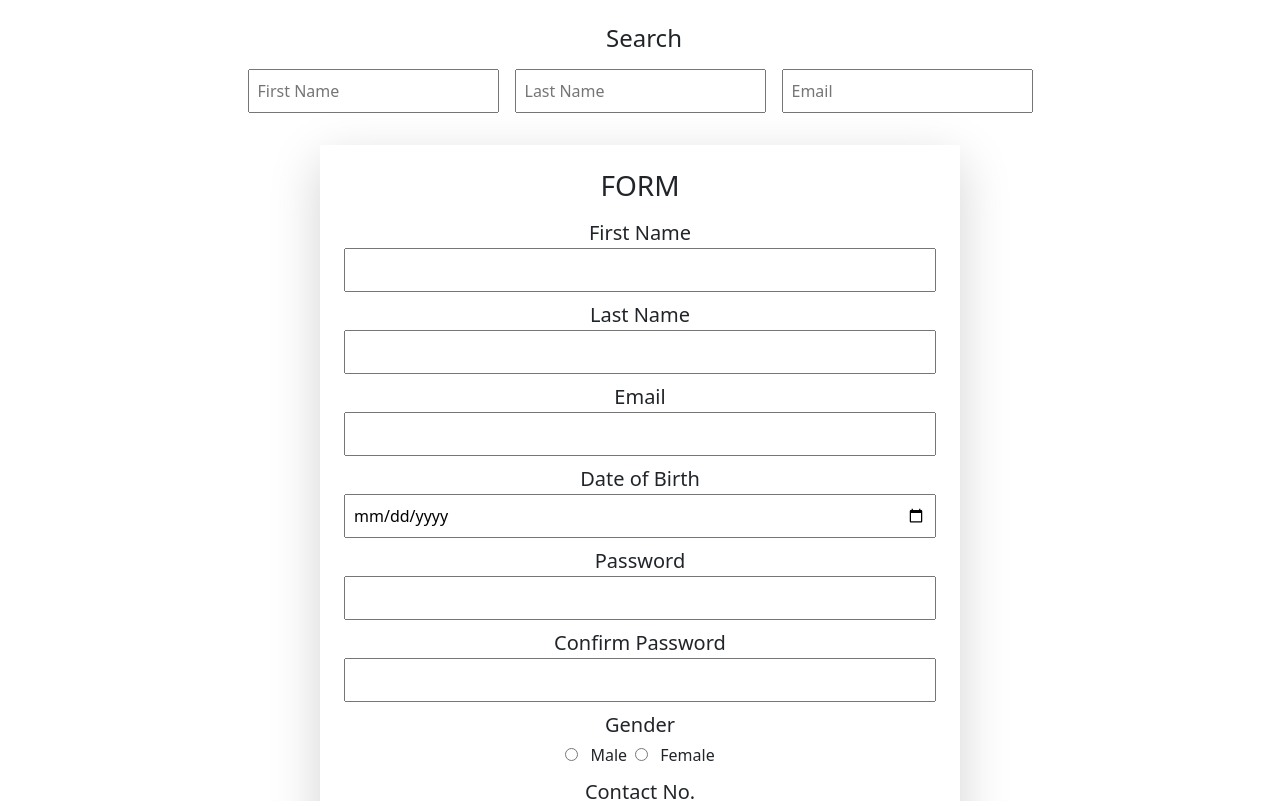
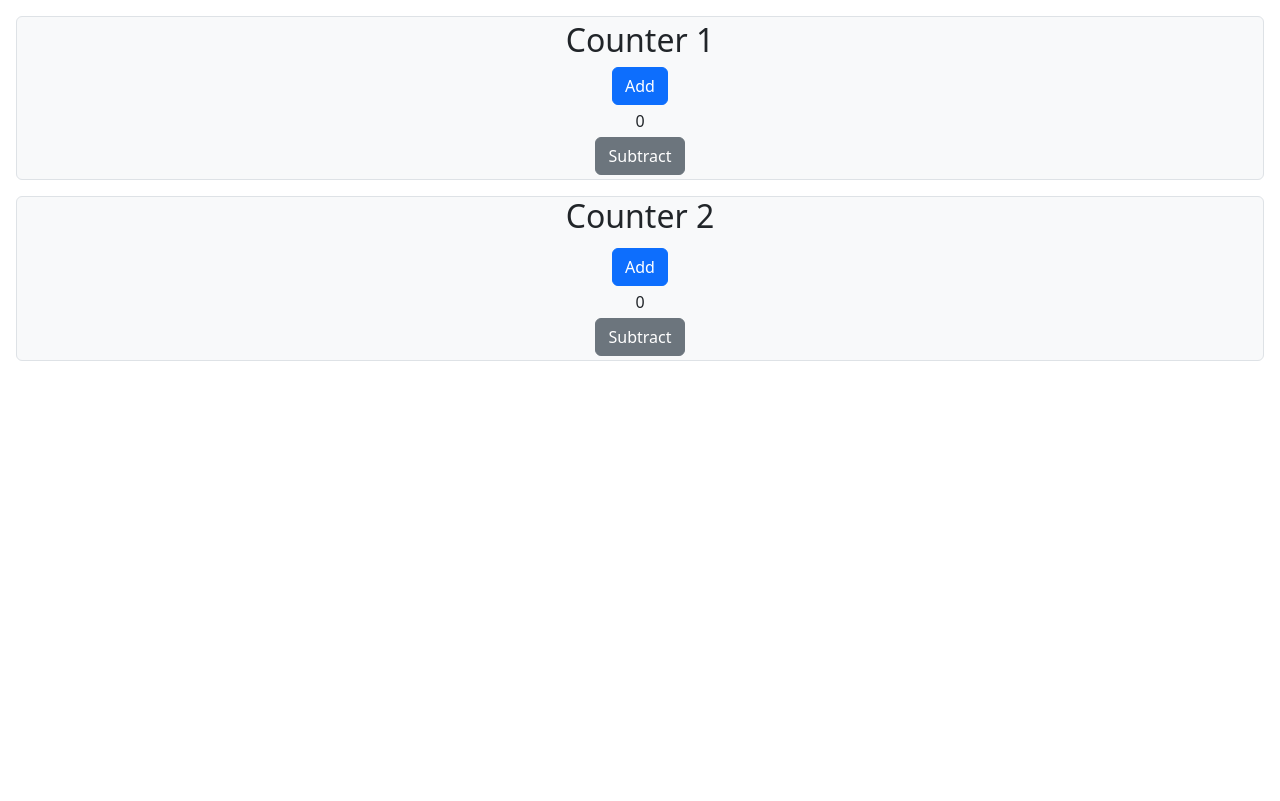
Before and after one commit to Nirman529/react-form-validation, a React (Create React App) app: page / in a window 1280 px wide. Shown: the top 801 px of the page. Built offline with nearby package versions, Linux system fonts and the light colour scheme; the HTML template or start-up script is replaced by a standard one.

Commit message:
HOC demo

```diff
--- a/src/App.js
+++ b/src/App.js
@@ -2,12 +2,16 @@ import "bootstrap/dist/css/bootstrap.min.css";
 import './App.css';
 import MyForm from './components/forms';
 import ValidationForm from "./components/validationForm";
+import Counter1 from "./components/Counter1";
+import Counter2 from "./components/Counter2";
 
 function App() {
 	return (
 		<div className="App">
-			<ValidationForm />
+			{/* <ValidationForm /> */}
 			{/* <MyForm /> */}
+			<Counter1 />
+			<Counter2 />
 		</div>
 	);
 }
--- /dev/null
+++ b/src/components/Counter1.jsx
@@ -0,0 +1,17 @@
+import React from 'react'
+import HigherComponent from './counterHOC'
+
+const Counter1 = ({ count, add, subtract }) => {
+    return (
+        <>
+            <div className='m-3 border rounded bg-light'>
+                <h2 className='m-1'>Counter 1</h2>
+                <button className='btn btn-primary m-1' onClick={add}>Add</button>
+                <div className=''>{count}</div>
+                <button className='btn btn-secondary m-1' onClick={subtract}>Subtract</button>
+            </div>
+        </>
+    )
+}
+
+export default HigherComponent(Counter1)
--- /dev/null
+++ b/src/components/Counter2.jsx
@@ -0,0 +1,17 @@
+import React from 'react'
+import HigherComponent from './counterHOC'
+
+const Counter2 = ({ count, add, subtract }) => {
+    return (
+        <>
+            <div className='m-3 border rounded bg-light'>
+                <h2>Counter 2</h2>
+                <button className='btn btn-primary m-1' onClick={add}>Add</button>
+                <div>{count}</div>
+                <button className='btn btn-secondary m-1' onClick={subtract}>Subtract</button>
+            </div>
+        </>
+    )
+}
+
+export default HigherComponent(Counter2)
--- /dev/null
+++ b/src/components/counterHOC.js
@@ -0,0 +1,19 @@
+import React, { useState } from 'react'
+
+const HigherComponent = (OriginalComponent) => {
+
+    function NewComponent() {
+        const [count, setCount] = useState(0);
+        const add = () => {
+            setCount(count + 1)
+        }
+        const subtract = () => {
+            setCount(count - 1)
+        }
+        return <OriginalComponent add={add} subtract={subtract} count={count} />
+    }
+
+    return NewComponent;
+}
+
+export default HigherComponent;
```
